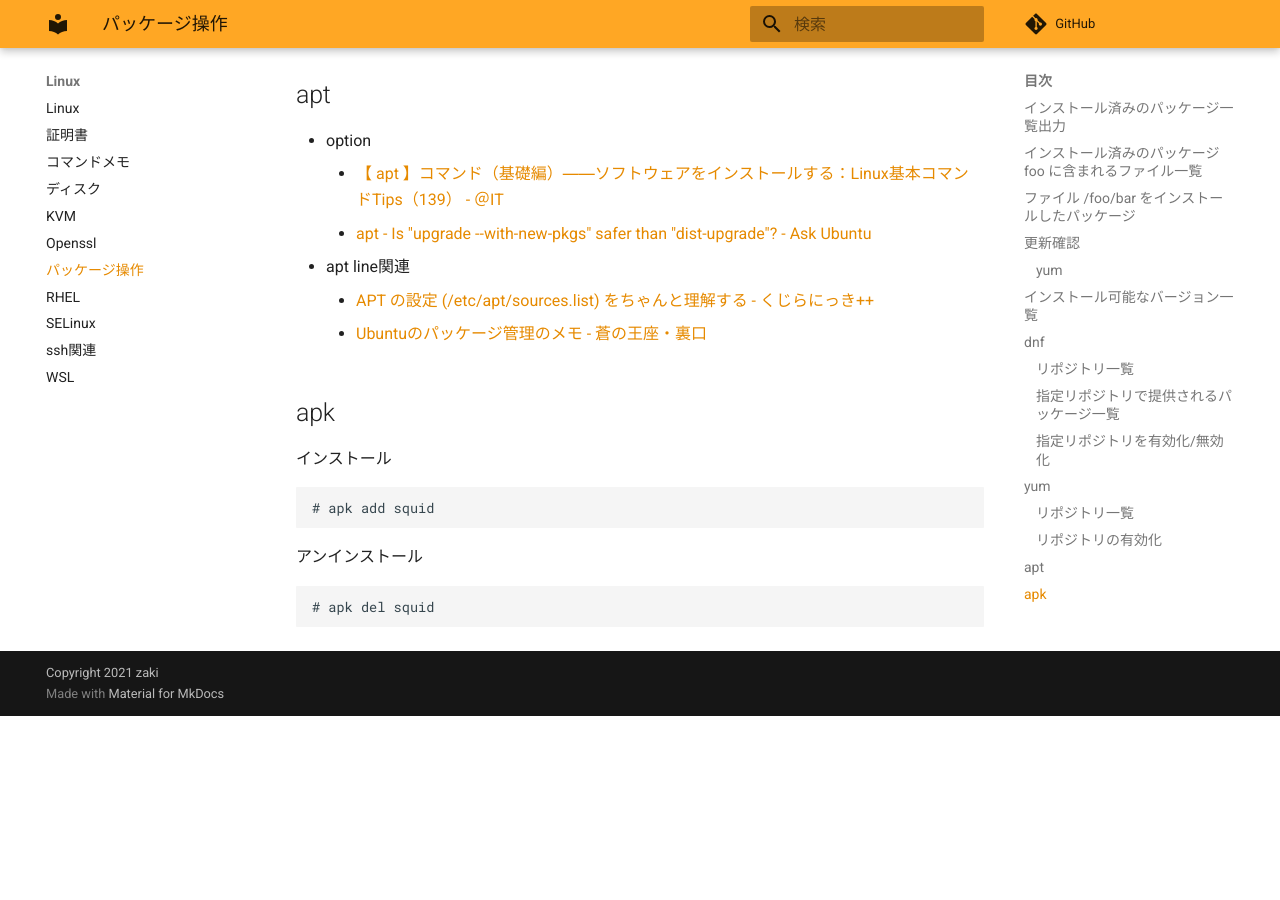
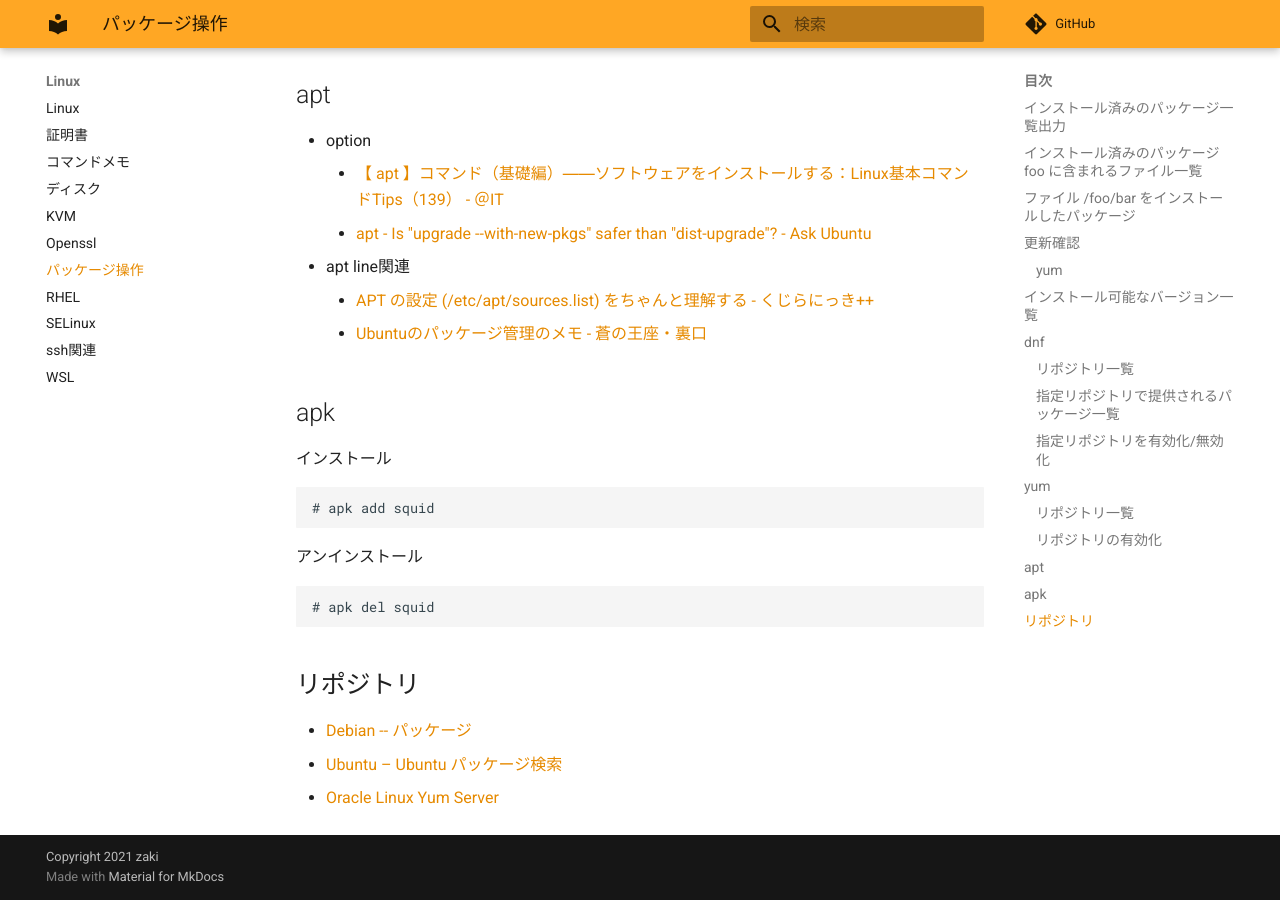
Before and after one commit to zaki-lknr/docs, an MkDocs documentation site: the page built from docs/Linux/package.md, in a window 1280 px wide and 900 px high, scrolled down 2917 px. Built offline with MkDocs 1.6.1 and Material for MkDocs 9.7.7, drawn with Linux system fonts in a browser that asks for light colours; comment, search, counter and statistics services are not loaded; before the commit the page ends 3633 px from its top, so only the background shows below that.

Commit message:
add: linux/package: リポジトリURL

````diff
--- a/docs/Linux/package.md
+++ b/docs/Linux/package.md
@@ -158,3 +158,9 @@ rhel-8-for-x86_64-baseos-rpms                                      Red Hat Enter
 ```
 # apk del squid
 ```
+
+## リポジトリ
+
+- [Debian -- パッケージ](https://www.debian.org/distrib/packages)
+- [Ubuntu – Ubuntu パッケージ検索](https://packages.ubuntu.com/ja/)
+- [Oracle Linux Yum Server](https://yum.oracle.com/)
````
